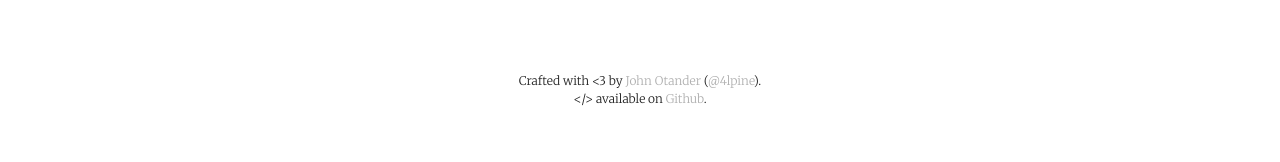
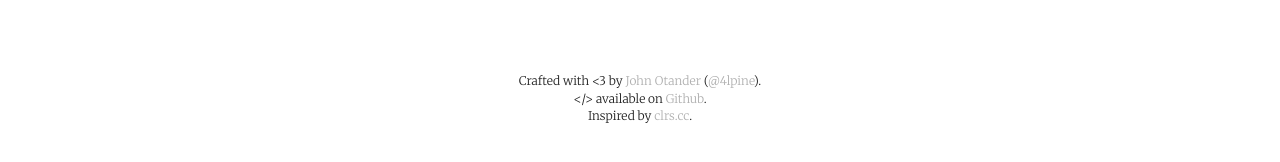
Before and after one commit to johno/gray, a Jekyll site: the page built from index.html, in a window 1280 px wide and 900 px high, scrolled down 1828 px. Shown: the part 715-877 px from the top of the window. Built offline with Jekyll 4.4.1, drawn with Linux system fonts in a browser that asks for light colours.

Commit message:
Add clrs.cc plug.

```diff
--- a/_includes/footer.html
+++ b/_includes/footer.html
@@ -1,6 +1,7 @@
 <footer>
   <p class="small">
-    Crafted with &lt;3 by <a href="http://johnotander.com">John Otander</a> (<a href="https://twitter.com/4lpine">@4lpine</a>).<br>
-    &lt;/&gt; available on <a href="https://github.com/johnotander/gray.git">Github</a>.
+    Crafted with &lt;3 by <a href="http://johnotander.com">John Otander</a> (<a href="https://twitter.com/4lpine">@4lpine</a>). <br>
+    &lt;/&gt; available on <a href="https://github.com/johnotander/gray.git">Github</a>. <br>
+    Inspired by <a href="http://clrs.cc">clrs.cc</a>.
   </p>
 </footer>
```
